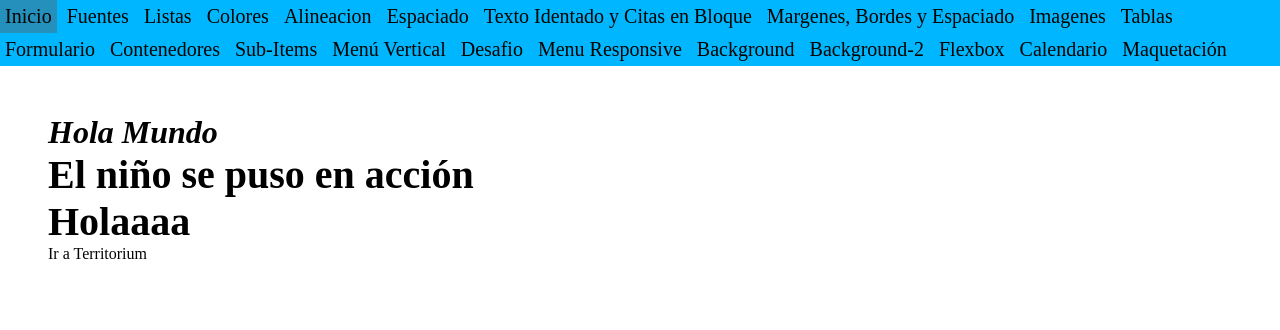
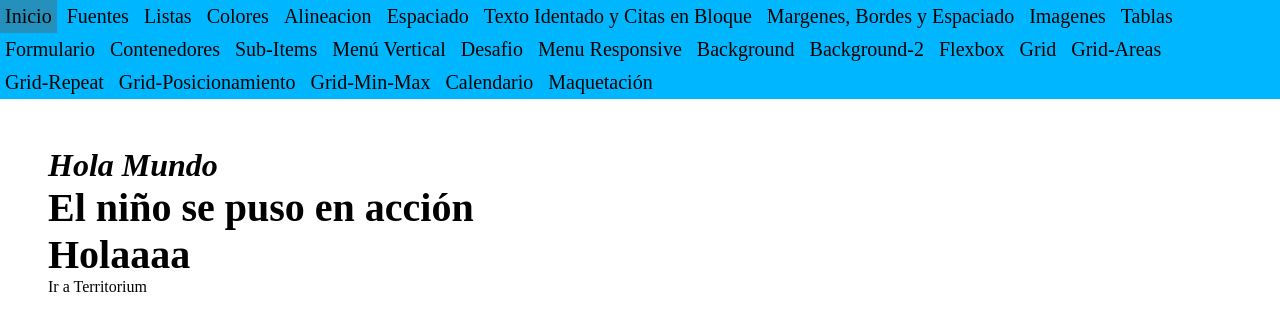
Before and after one commit to Carolinam13/MiSitioWeb, a plain HTML site: page index.html in a window 1280 px wide. Drawn offline with Linux system fonts and the light colour scheme.

Commit message:
modificando index

```diff
--- a/index.html
+++ b/index.html
@@ -33,11 +33,11 @@
         <li><a href="background2.html">Background-2</a></li>
         <li><a href="flexbox.html">Flexbox</a></li>
 
-
-
-
-
-
+        <li><a href="grid.html">Grid</a></li>
+        <li><a href="grid-areas.html">Grid-Areas</a></li>
+        <li><a href="grid-repeat.html">Grid-Repeat</a></li>
+        <li><a href="grid-posicionamiento.html">Grid-Posicionamiento</a></li>
+        <li><a href="grid-min-max.html">Grid-Min-Max</a></li>
         <li><a href="grid-calendario.html">Calendario</a></li>
         <li><a href="grid-maquetacion.html">Maquetación</a></li>
     </ul>
```
